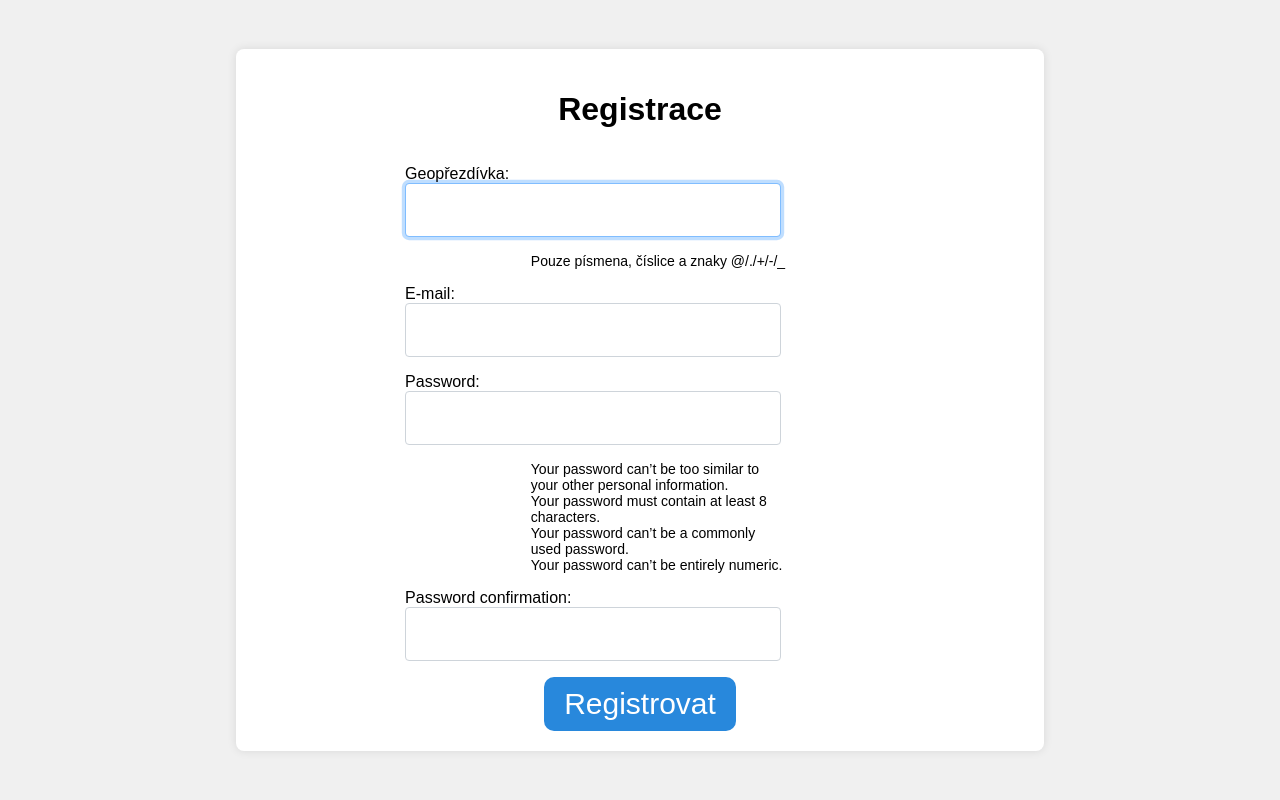
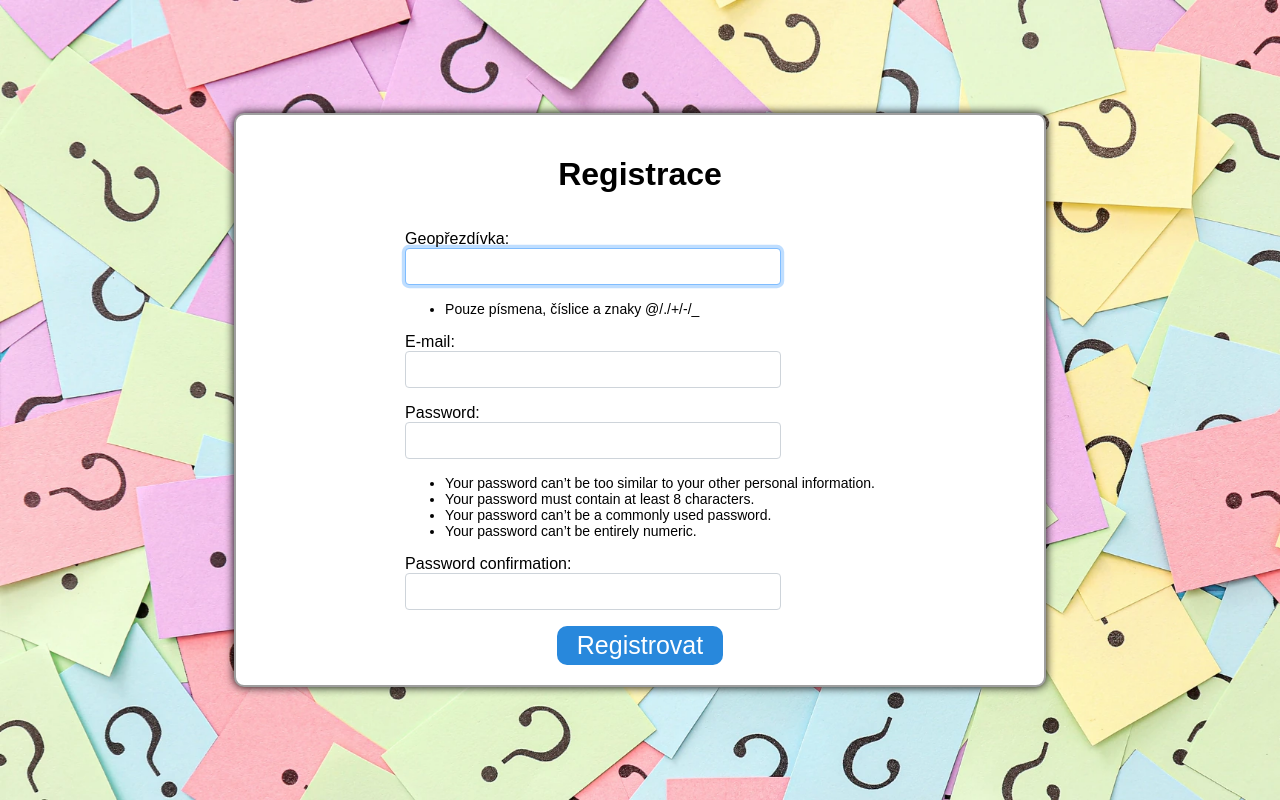
Before and after one commit to xSilence8x/Riddler-Quiz-Game, a Django app: page /register/ in a window 1280 px wide. Run offline with Django 5.2, Linux system fonts and the light colour scheme.

Commit message:
update design

```diff
--- a/riddler_project/riddler/riddler_game/static/css/style.css
+++ b/riddler_project/riddler/riddler_game/static/css/style.css
@@ -6,15 +6,29 @@ body {
     align-items: center;
     justify-content: center;
     height: 100vh;
-    background-color: #f0f0f0;
+    background-image: url(../images/2.webp);
+    background-size: cover;
+}
+
+html, body {
+    /* blokování kopírování obsahu */
+    -webkit-user-select: none; /* Safari */
+    -moz-user-select: none; /* Firefox */
+    -ms-user-select: none; /* IE10+/Edge */
+    user-select: none; /* Standard */
+}
+
+.intro-container {
+    width: 50%;
 }
 
 #intro-container, #quiz-container {
     text-align: center;
     background-color: #fff;
     padding: 20px;
-    border-radius: 8px;
-    box-shadow: 0 0 10px rgba(0, 0, 0, 0.1);
+    border-radius: 10px;
+    border: 2px solid #9e9e9e;
+    box-shadow: 0px 0px 10px 0px #000000;;
     width: 60%;
 }
 
@@ -47,10 +61,11 @@ button {
     background-color: #2888dc;
     color: #fff;
     border: none;
-    padding: 10px 20px;
-    font-size: 30px;
+    padding: 5px 20px;
+    font-size: 25px;
     cursor: pointer;
     border-radius: 10px;
+    margin: 0 auto;
 }
 
 button:hover {
@@ -140,9 +155,10 @@ button:hover {
 }
 
 .card {
-    width: 32rem;
     border: 5px black solid;
+    border-radius: 10px;
     text-align: center;
+    background-color: #fff;
 }
 
 .quit {
@@ -157,8 +173,8 @@ button:hover {
     background: #e83e3e;
     color: white;
     text-decoration: none;
-    font-size: 30px;
-    padding: 10px 20px;
+    font-size: 25px;
+    padding: 5px 20px;
 }
 
 form li {
@@ -166,8 +182,8 @@ form li {
 }
 
 form ul {
-    width: 55%;
-    margin: 0 auto;
+    /*width: 55%;
+   margin: 0 auto;*/
 }
 
 .form-group {
@@ -191,8 +207,8 @@ form ul {
     border-radius: 0.25rem;
     transition: border-color 0.15s ease-in-out, box-shadow 0.15s ease-in-out;
     width: 350px;
-    height: 40px;
-    font-size: 25px;
+    /*height: 40px;*/
+    font-size: 20px;
 }
 
 .form-control:focus {
@@ -224,7 +240,7 @@ form ul {
 }
 
 .form-login form li {
-    list-style-type: none;
+    /*list-style-type: none;*/
     font-size: 0.875em;
 }
 
@@ -233,18 +249,8 @@ form ul {
     color: red;
     border-radius: 0.375rem;
     padding: 0.375rem;
-
-
-
 }
 
-
-
-
-<<<<<<< HEAD
-
-=======
->>>>>>> 62299d0a36a427041a19b6a8585a74dccbee94e9
 /***************************************/
 /*                MOBIL                */
 /***************************************/
@@ -253,6 +259,10 @@ form ul {
 
     #intro-container, #quiz-container {
         width: 80%;
+    }
+
+    .intro-container {
+        width: 100%;
     }
 
     .form-login input, .form-control {
@@ -282,9 +292,4 @@ form ul {
     .btn {
         margin: 0 auto;
     }
-
-<<<<<<< HEAD
 }
-=======
-}
->>>>>>> 62299d0a36a427041a19b6a8585a74dccbee94e9
--- a/riddler_project/riddler/riddler_game/templates/base.html
+++ b/riddler_project/riddler/riddler_game/templates/base.html
@@ -22,6 +22,18 @@
 
 {% block content %}
 {% endblock %}
+    <script>
+        // Funkce pro zamezení kontextového menu
+        function disableRightClick(event) {
+            event.preventDefault();
+        }
+
+        // Připojení události na načtení stránky
+        window.onload = function() {
+            // Připojení události na pravé tlačítko myši
+            document.addEventListener("contextmenu", disableRightClick);
+        };
+    </script>
     {% comment %} <script src="https://cdn.jsdelivr.net/npm/bootstrap@5.3.3/dist/js/bootstrap.bundle.min.js" integrity="sha384-YvpcrYf0tY3lHB60NNkmXc5s9fDVZLESaAA55NDzOxhy9GkcIdslK1eN7N6jIeHz" crossorigin="anonymous"></script> {% endcomment %}
     </body>
 
--- a/riddler_project/riddler/riddler_game/templates/result.html
+++ b/riddler_project/riddler/riddler_game/templates/result.html
@@ -11,7 +11,7 @@ Výsledek
 
 {% if user.is_authenticated %}
     {% if error_time_message %}
-    <div class="intro-container ">
+    <div id="intro-container ">
         <p>{{ error_time_message }}</p>
     </div>
     {% else %}
```
Also changed, not shown: riddler_project/riddler/riddler_game/templates/invalid_token.html (+6 -4 lines), riddler_project/riddler/riddler_game/static/images/2.webp (added).
